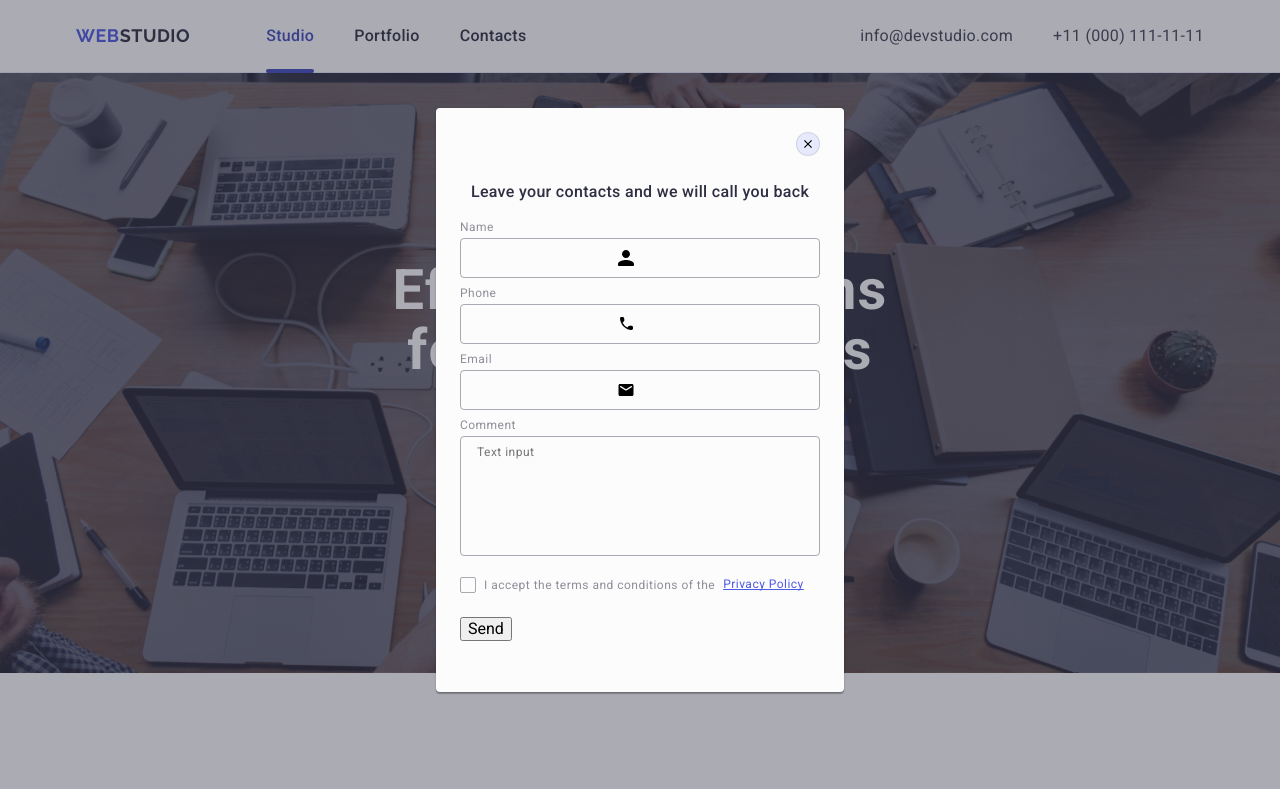
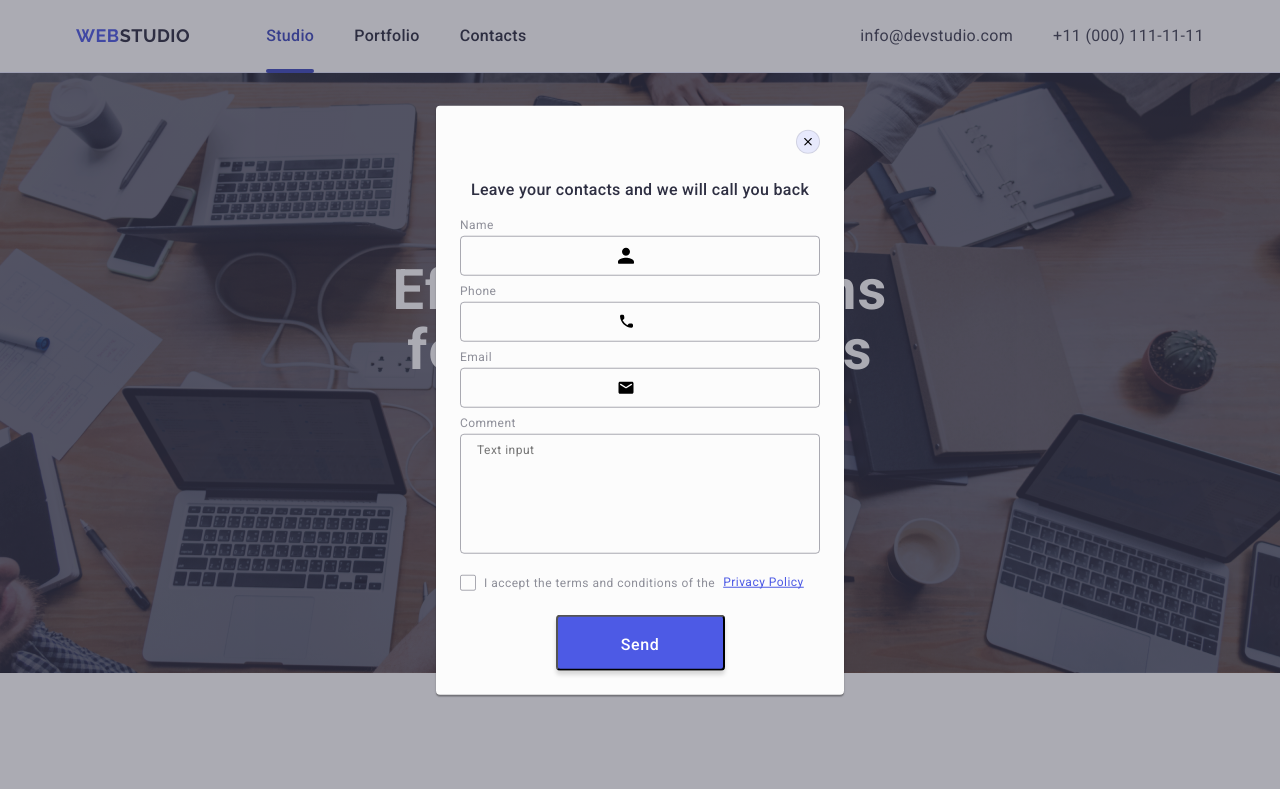
Before and after one commit to Olegovich86/goit-markup-hw-05, a plain HTML site: page index.html in a window 1280 px wide. Shown: the top 789 px of the page. Drawn offline with nearby package versions, Linux system fonts and the light colour scheme.

Commit message:
Update style.css

```diff
--- a/css/styles.css
+++ b/css/styles.css
@@ -702,7 +702,6 @@ button {
 }
 
 .modal-container {
-  position: relative;
   margin-bottom: 8px;
 }
 
@@ -741,8 +740,8 @@ button {
 
 .modal-icon {
   position: absolute;
+  left: 16px;
   top: 50%;
-  left: 16px;
   transform: translateY(-50%);
   pointer-events: none;
   transition: fill 250ms cubic-bezier(0.4, 0, 0.2, 1);
@@ -827,4 +826,24 @@ button {
 }
 
 .send-button {
+  display: block;
+  min-width: 169px;
+  height: 56px;
+  margin: 24px auto 0;
+  border-radius: 4px;
+  padding: 16px 32px;
+  font-weight: 500;
+  font-size: 16px;
+  line-height: 1.5;
+  letter-spacing: 0.04em;
+  text-align: center;
+  color: #ffffff;
+  box-shadow: 0 4px 4px 0 rgba(0, 0, 0, 0.15);
+  background: #4d5ae5;
+  transition: background-color 250ms cubic-bezier(0.4, 0, 0.2, 1);
 }
+
+.send-button:hover,
+.send-button:focus {
+  background: #404bbf;
+}
```
